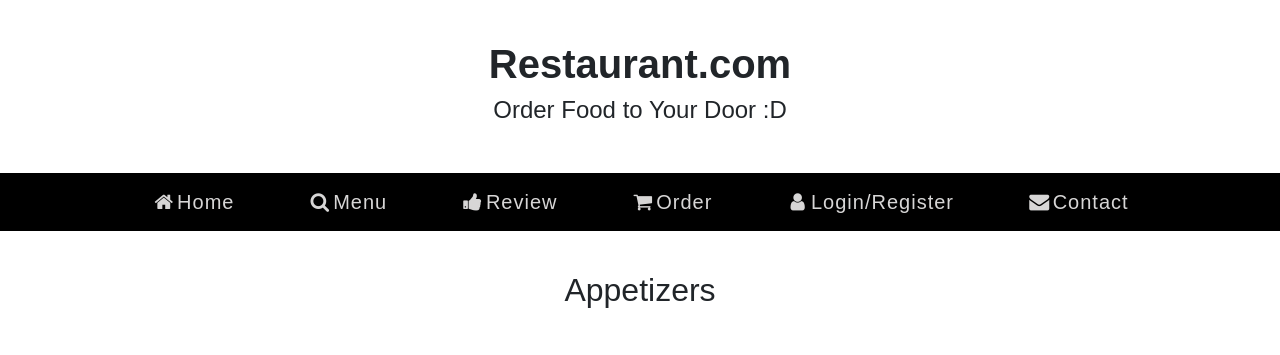
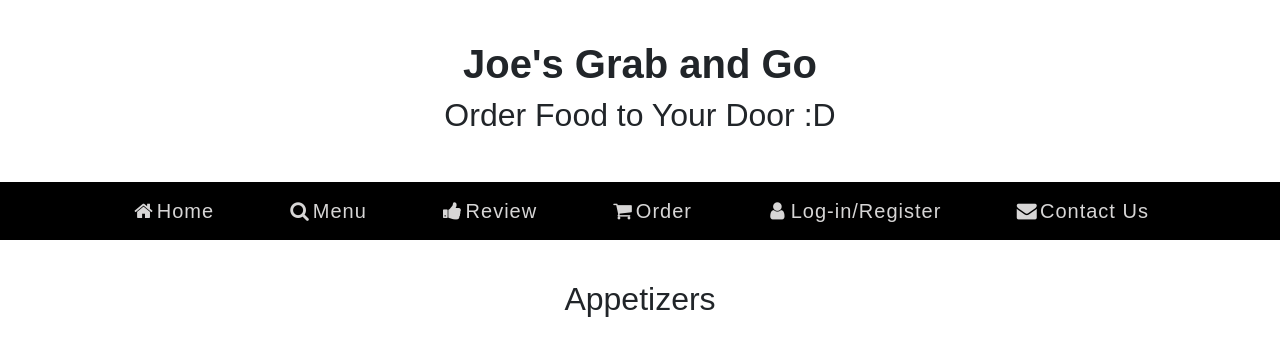
Before and after one commit to azhu000/Joe-s-Grab-and-Go, a Flask app: template templates/menu_popular.html in a window 1280 px wide. Shown: the top 355 px of the page. Run offline with Flask 2, Linux system fonts and the light colour scheme; the template is opened without the code that fills it, so the values that code supplies are empty.

Commit message:
added routes for menupopular and added routes for all other files and their respective buttons

```diff
--- a/Ali_myqsl_app.py
+++ b/Ali_myqsl_app.py
@@ -292,7 +292,7 @@ def menudish():
     all_dishes = menuDishes.query.all()
     return render_template('index.html',dish=all_dishes)
 
-@app.route('/dishes/popular')
+@app.route('/dishes/popular') # im gonna completely ignore this route and not touch it and create a new one for popular dishes - Anthony
 def popular():
     popular = dishRating.query.order_by(dishRating.rating.desc())
     return render_template('index.html',rating=popular)
@@ -347,6 +347,10 @@ def register():
     #returns the register.html file
     return render_template('register.html')#, '''form=form''')
 
+@app.route('/menu_popular', methods = ['GET', 'POST'])
+def menu_popular():
+    return render_template('menu_popular.html')
+
 @app.route('/contact_us', methods = ['GET', 'POST'])
 def contact():
     return render_template('contact_us.html')
--- a/templates/contact_us.html
+++ b/templates/contact_us.html
@@ -149,7 +149,7 @@ section {
             <li><a href="index.html"><i class="fa fa-fw fa-home"></i>Home</a></li>
             <li><a href="{{url_for('menus')}}"><i class="fa fa-fw fa-search"></i>Menu</a>
             <ul id="sub-menu">
-                <li><a href="menu_popular.html" aria-label="subemnu">Popular</a></li>
+                <li><a href="{{url_for('menu_popular')}}" aria-label="subemnu">Popular</a></li>
                 <li><a href="menu_popular.html" aria-label="subemnu">Healthy</a></li>
                 <li><a href="menu_popular.html" aria-label="subemnu">Kids</a></li>
                 <li><a href="menu_popular.html" aria-label="subemnu">Dessert</a></li>
--- a/templates/login.html
+++ b/templates/login.html
@@ -132,7 +132,7 @@
           <li><a href="index.html"><i class="fa fa-fw fa-home"></i>Home</a></li>
           <li><a href="{{url_for('menus')}}"><i class="fa fa-fw fa-search"></i>Menu</a>
             <ul id="sub-menu">
-              <li><a href="menu_popular.html" aria-label="subemnu">Popular</a></li>
+              <li><a href="{{url_for('menu_popular')}}" aria-label="subemnu">Popular</a></li>
               <li><a href="menu_popular.html" aria-label="subemnu">Healthy</a></li>
               <li><a href="menu_popular.html" aria-label="subemnu">Kids</a></li>
               <li><a href="menu_popular.html" aria-label="subemnu">Dessert</a></li>
--- a/templates/menu.html
+++ b/templates/menu.html
@@ -149,7 +149,7 @@ section {
       <li><a href="index.html"><i class="fa fa-fw fa-home"></i>Home</a></li>
       <li><a href="{{url_for('menus')}}"><i class="fa fa-fw fa-search"></i>Menu</a>
         <ul id="sub-menu">
-          <li><a href="menu_popular.html" aria-label="subemnu">Popular</a></li>
+          <li><a href="{{url_for('menu_popular')}}" aria-label="subemnu">Popular</a></li>
           <li><a href="menu_popular.html" aria-label="subemnu">Healthy</a></li>
           <li><a href="menu_popular.html" aria-label="subemnu">Kids</a></li>
           <li><a href="menu_popular.html" aria-label="subemnu">Dessert</a></li>
--- a/templates/menu_popular.html
+++ b/templates/menu_popular.html
@@ -107,16 +107,16 @@ li a:hover, .dropdown:hover .dropbtn {
 <body>
 
   <div class="header">
-  <h1><b>Restaurant.com</b></h1>
-  <h4>Order Food to  Your Door :D</h4>
+  <h1><b>Joe's Grab and Go</b></h1>
+  <h2>Order Food to  Your Door :D</h2>
   </div>
 
   <nav role="navigation">
     <ul id="main-menu">
       <li><a href="index.html"><i class="fa fa-fw fa-home"></i>Home</a></li>
-      <li><a href="menu.html"><i class="fa fa-fw fa-search"></i>Menu</a>
+      <li><a href="{{url_for('menus')}}"><i class="fa fa-fw fa-search"></i>Menu</a>
         <ul id="sub-menu">
-          <li><a href="menu_popular.html" aria-label="subemnu">Popular</a></li>
+          <li><a href="{{url_for('menu_popular')}}" aria-label="subemnu">Popular</a></li>
           <li><a href="menu_popular.html" aria-label="subemnu">Healthy</a></li>
           <li><a href="menu_popular.html" aria-label="subemnu">Kids</a></li>
           <li><a href="menu_popular.html" aria-label="subemnu">Dessert</a></li>
@@ -138,9 +138,13 @@ li a:hover, .dropdown:hover .dropbtn {
           <li><a href="#" aria-label="subemnu">submenu</a></li>
           <li><a href="#" aria-label="subemnu">submenu</a></li>
         </ul>
-      </li>
-      <li><a href="login.html"><i class="fa fa-fw fa-user"></i>Login/Register</a></li>
-      <li><a href="contact_us.html"><i class="fa fa-fw fa-envelope"></i>Contact</a></li>
+        <li><a href="{{url_for('login')}}"><i class="fa fa-fw fa-user"></i>Log-in/Register</a>
+          <ul id="sub-menu">
+            <li><a href="{{url_for('login')}}" aria-label="submenu">Log-in</a></li>
+            <li><a href="{{url_for('register')}}" aria-label="submenu">Register</a></li>
+          </ul>
+        </li>
+        <li><a href="{{url_for('contact')}}"><i class="fa fa-fw fa-envelope"></i>Contact Us</a></li>
     </ul>
   </nav>
 
@@ -876,7 +880,7 @@ li a:hover, .dropdown:hover .dropbtn {
 </body>
 
 <center>
-  <footer><br>Footer: Contact Information down here</footer>
+  <footer><br>Contact Information down here</footer>
       <br>Address: 1234 Main Street
       <br>Telephone: 1-(212)-777-1234
       <br>Email Address: thebestrestaurant@resturants.com
--- a/templates/register.html
+++ b/templates/register.html
@@ -136,7 +136,7 @@
           <li><a href="index.html"><i class="fa fa-fw fa-home"></i>Home</a></li>
           <li><a href="{{url_for('menus')}}"><i class="fa fa-fw fa-search"></i>Menu</a>
             <ul id="sub-menu">
-              <li><a href="menu_popular.html" aria-label="subemnu">Popular</a></li>
+              <li><a href="{{url_for('menu_popular')}}" aria-label="subemnu">Popular</a></li>
               <li><a href="menu_popular.html" aria-label="subemnu">Healthy</a></li>
               <li><a href="menu_popular.html" aria-label="subemnu">Kids</a></li>
               <li><a href="menu_popular.html" aria-label="subemnu">Dessert</a></li>
```
